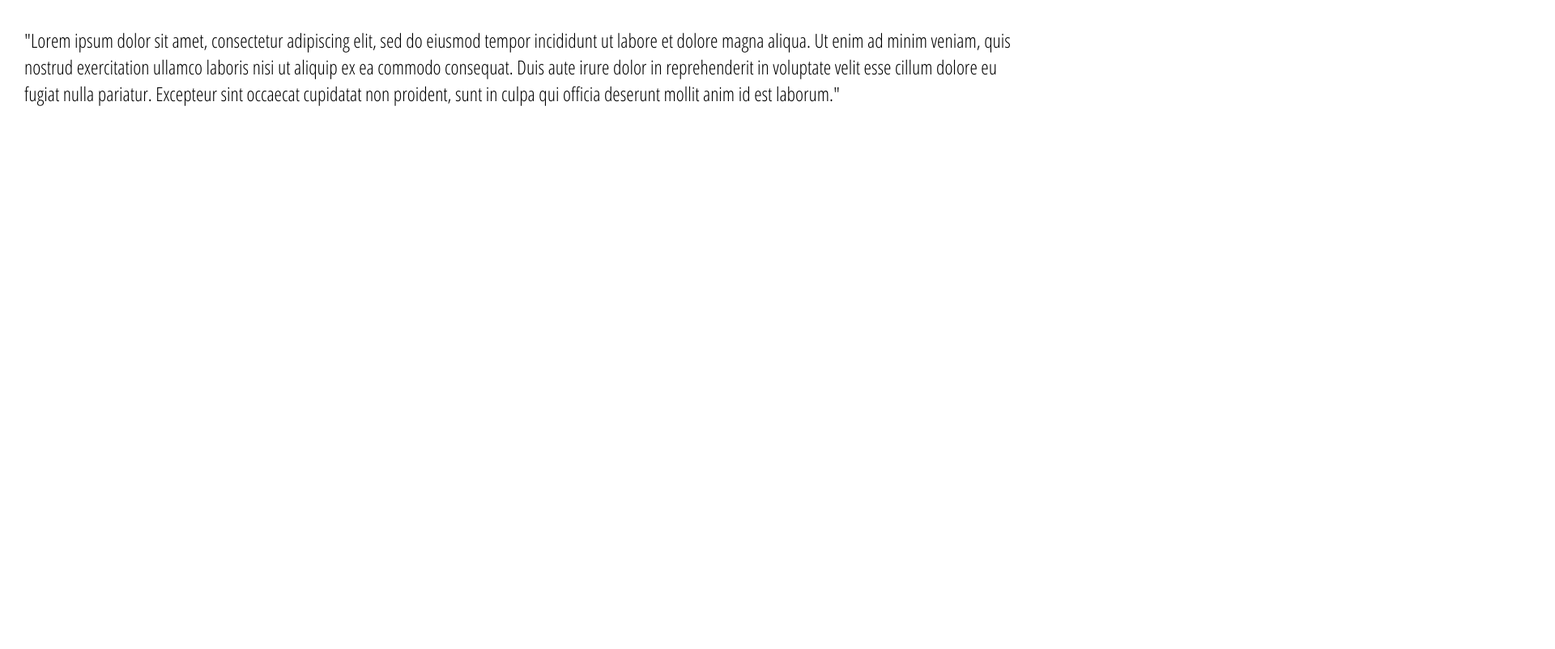
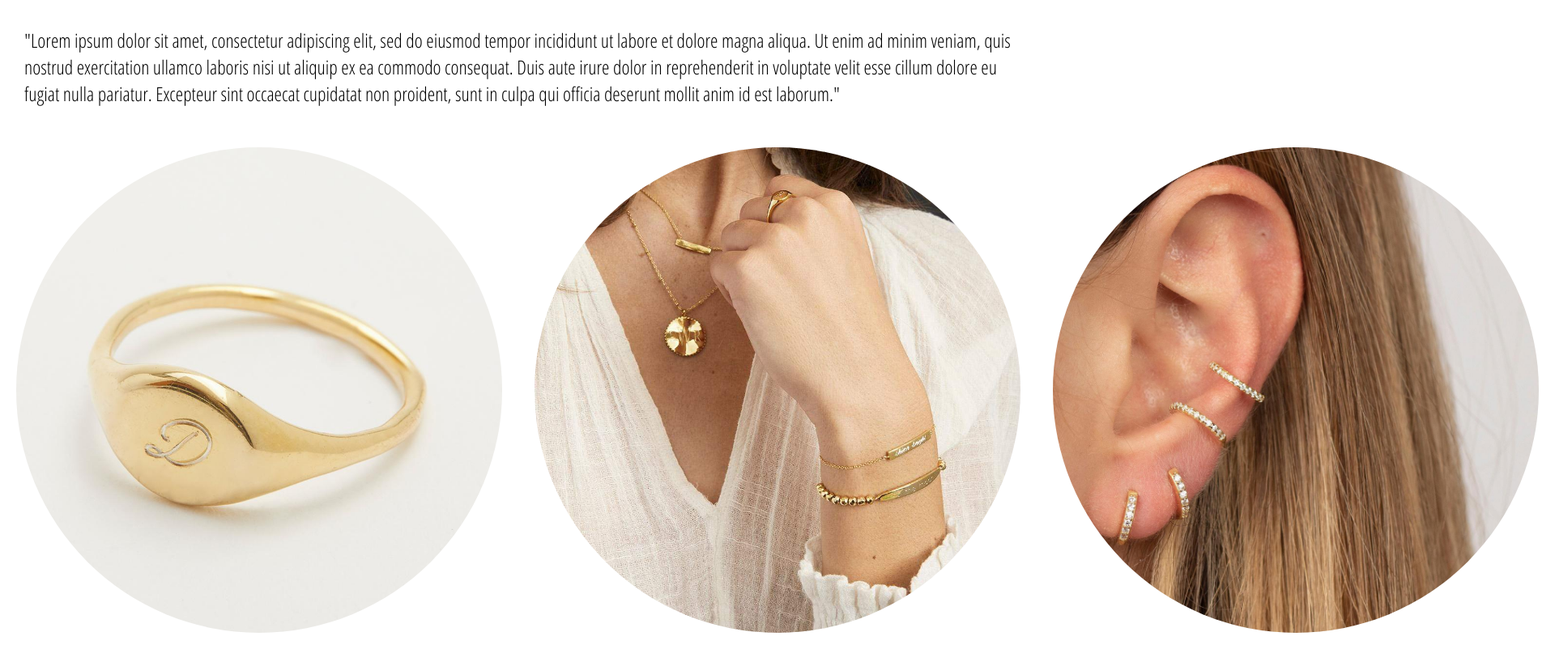
Before and after one commit to angelaayyash/ux-ui, a plain HTML site: page index.html in a window 1280 px wide. Shown: the part 1257-2059 px from the top of the page at 81% size, 1920 px wide, since content can reach past the window. Drawn offline with Linux system fonts and the light colour scheme; the site is published under a folder, as on GitHub Pages, so addresses that start at the root find nothing.

Commit message:
asset fix

```diff
--- a/index.html
+++ b/index.html
@@ -38,7 +38,7 @@
         </ul>
       </ul>
       <div class="user">
-        <img src="/imgs/user.jpg" alt="girl" />
+        <img src="imgs/user.jpg" alt="girl" />
       </div>
       <h2>Penelope Undermyre</h2>
       <div class="text">
@@ -52,9 +52,9 @@
       </div>
 
       <div class="items">
-        <img src="/imgs/ring.jpg" alt="ring" />
-        <img src="/imgs/bracelet.jpg" alt="bracelet" />
-        <img src="/imgs/earring.jpg" alt="earring" />
+        <img src="imgs/ring.jpg" alt="ring" />
+        <img src="imgs/bracelet.jpg" alt="bracelet" />
+        <img src="imgs/earring.jpg" alt="earring" />
       </div>
     </main>
   </body>
```
Also changed, not shown: 1 other file.
